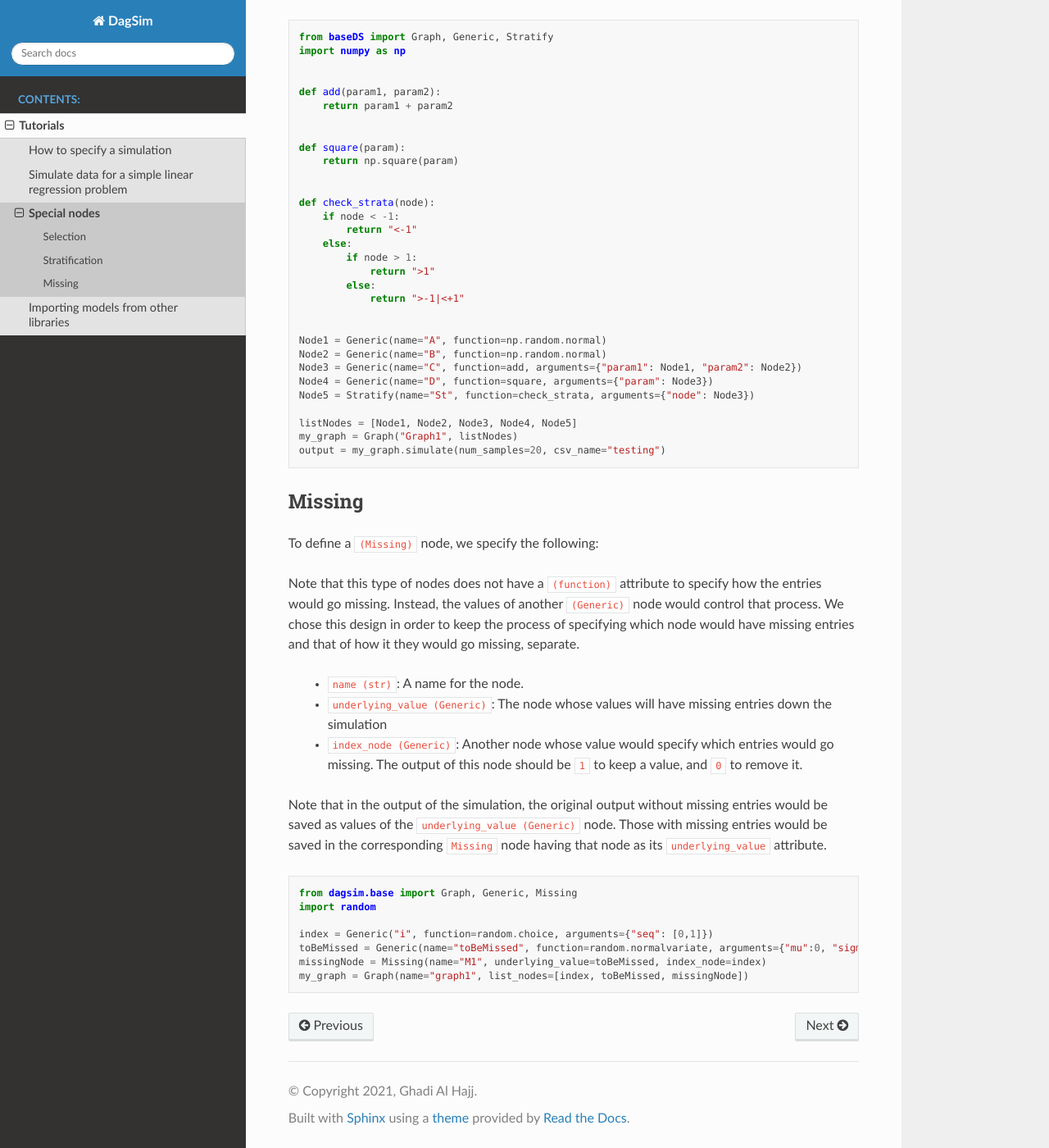
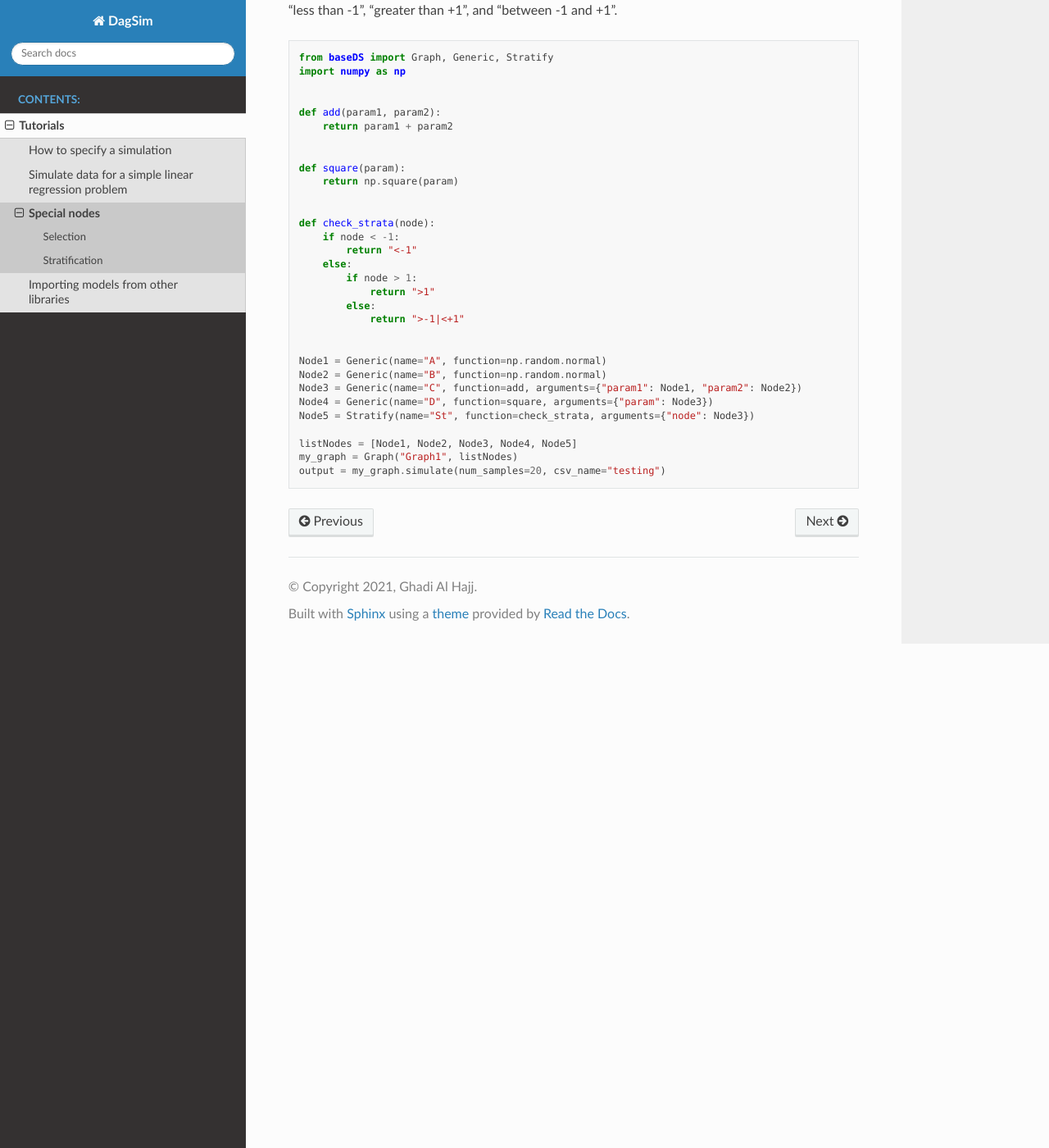
Before and after one commit to uio-bmi/dagsim, a Sphinx documentation site: the page built from docs/source/tutorials/selection_and_stratification.rst, in a window 1280 px wide and 1400 px high, scrolled down 1620 px. Shown: the whole window at 82% size. Built offline with Sphinx 7.4.7 and the Read the Docs theme 2.0.0, drawn with Linux system fonts in a browser that asks for light colours; some of the changed text lies outside the part shown.

```diff
--- a/docs/source/tutorials/selection_and_stratification.rst
+++ b/docs/source/tutorials/selection_and_stratification.rst
@@ -99,30 +100,5 @@ The following code shows an example where the samples are split into three categ
 	output = my_graph.simulate(num_samples=20, csv_name="testing")
 
 
-
-Missing
----------------------------------------------
-
-To define a :code:`(Missing)` node, we specify the following:
-
-Note that this type of nodes does not have a :code:`(function)` attribute to specify how the entries would go missing. Instead, the values of another :code:`(Generic)` node would control that process.
-We chose this design in order to keep the process of specifying which node would have missing entries and that of how it they would go missing, separate.
-
- * :code:`name (str)`: A name for the node.
- * :code:`underlying_value (Generic)`: The node whose values will have missing entries down the simulation
- * :code:`index_node (Generic)`: Another node whose value would specify which entries would go missing. The output of this node should be :code:`1` to keep a value, and :code:`0` to remove it.
-
-Note that in the output of the simulation, the original output without missing entries would be saved as values of the :code:`underlying_value (Generic)` node. Those with missing entries would be saved in the corresponding :code:`Missing` node having that node as its :code:`underlying_value` attribute.
-
-.. code-block:: python
-
-    from dagsim.base import Graph, Generic, Missing
-    import random
-
-    index = Generic("i", function=random.choice, arguments={"seq": [0,1]})
-    toBeMissed = Generic(name="toBeMissed", function=random.normalvariate, arguments={"mu":0, "sigma": 1})
-    missingNode = Missing(name="M1", underlying_value=toBeMissed, index_node=index)
-    my_graph = Graph(name="graph1", list_nodes=[index, toBeMissed, missingNode])
-
 .. toctree::
    :maxdepth: 2
```
Also changed, not shown: other parts of docs/source/tutorials/selection_and_stratification.rst (+1 -0 lines), docs/source/tutorials/specify_with_code.rst (+5 -9 lines).
